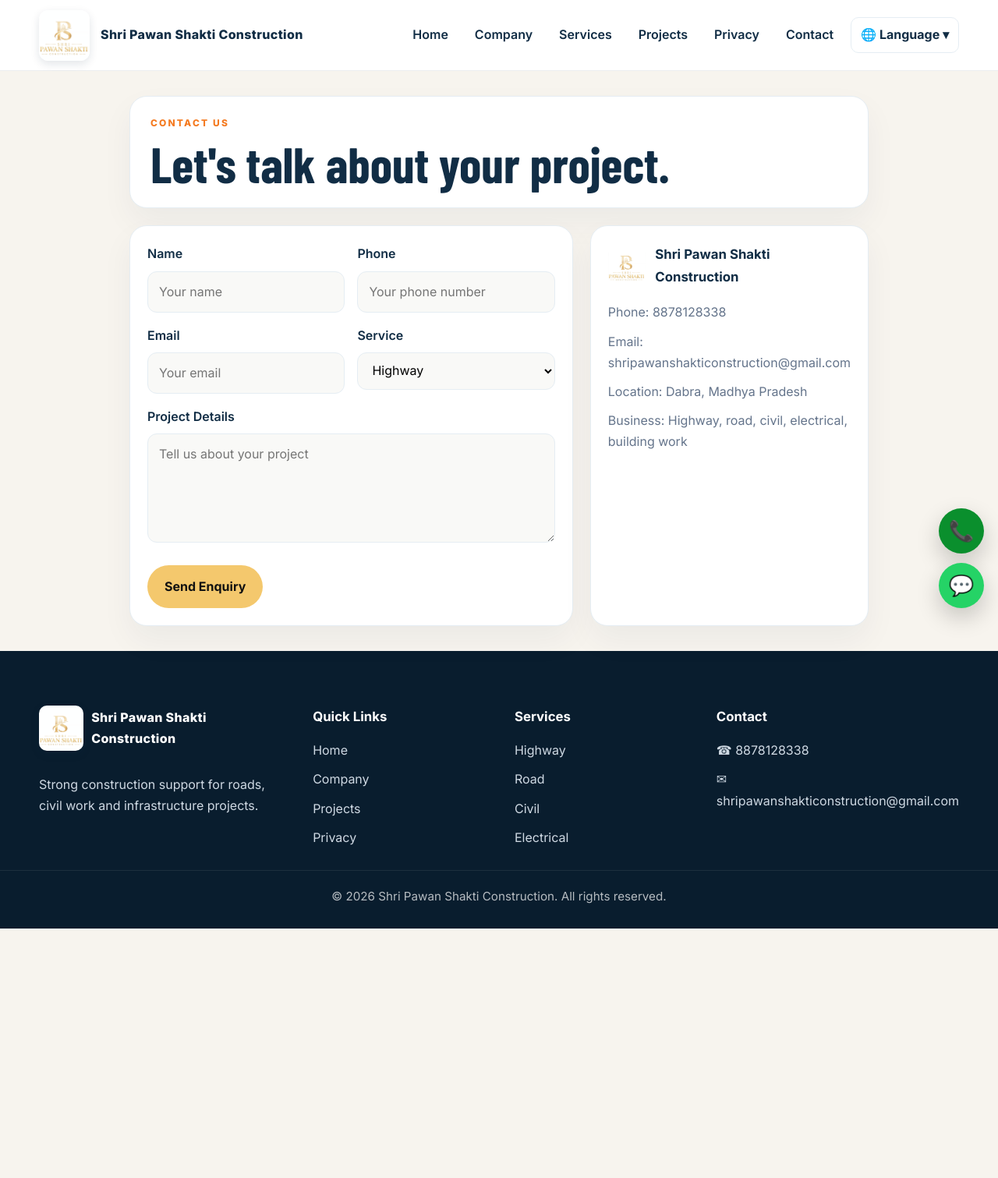
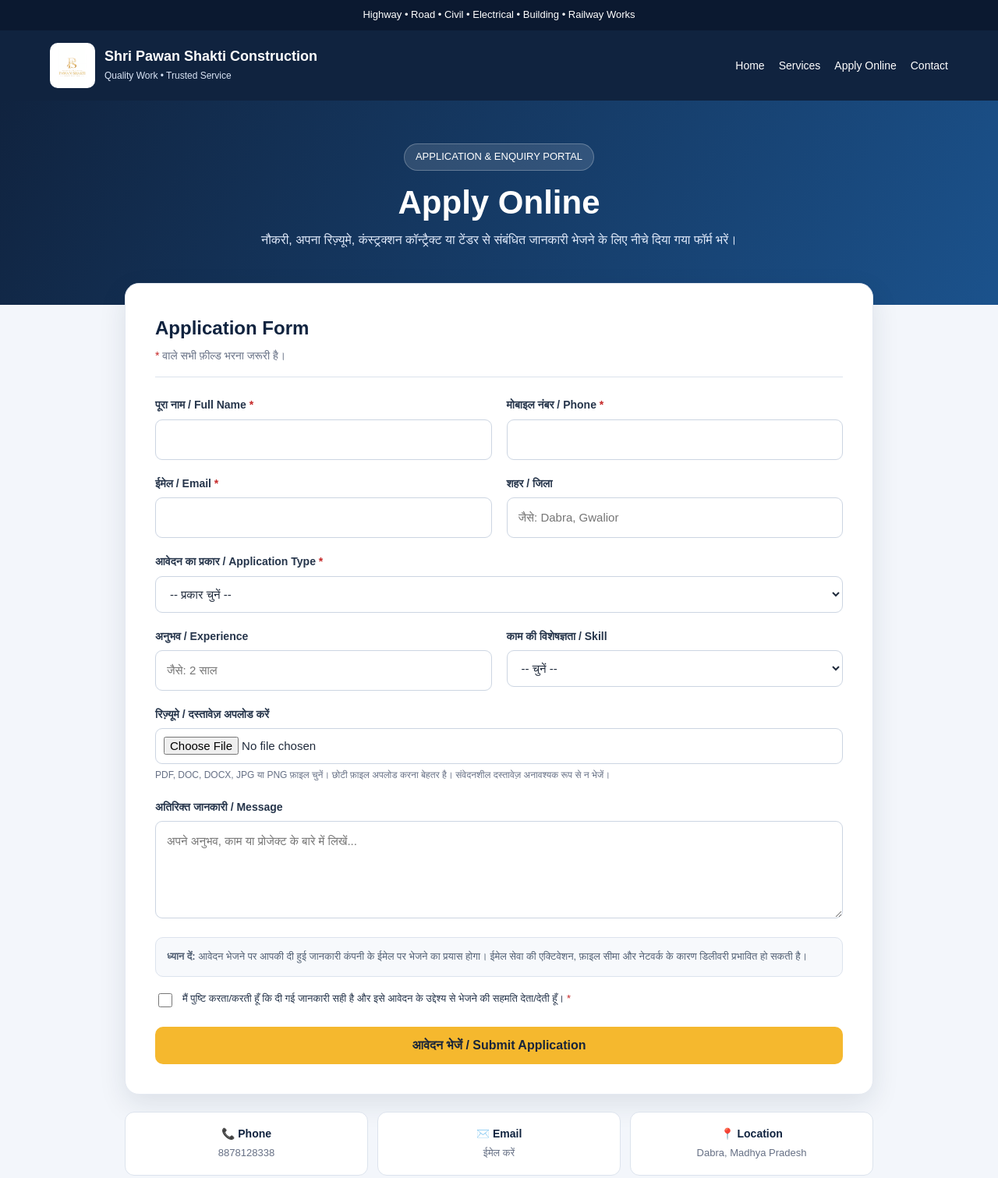
Before and after one commit to ShriPawanShakticonstruction/shripawanshakticonstruction.github.io, a website: page apply.html in a window 1280 px wide. Shown: the top 1511 px of the page at 78% size. Before the commit the page ends 1191 px from the top, so only its background shows below. Drawn offline with nearby package versions, Linux system fonts and the light colour scheme.

Commit message:
Update apply.html

```diff
--- a/apply.html
+++ b/apply.html
@@ -1,121 +1,516 @@
-<!doctype html>
-<html lang="en">
+
+<!DOCTYPE html>
+<html lang="hi">
 <head>
-  <meta charset="utf-8" />
-  <meta name="viewport" content="width=device-width,initial-scale=1" />
-  <title>Contact | Shri Pawan Shakti Construction</title>
-  <meta name="description" content="Contact Shri Pawan Shakti Construction for highway, civil, road, electrical and building projects." />
-  <link rel="preconnect" href="https://fonts.googleapis.com" />
-  <link rel="preconnect" href="https://fonts.gstatic.com" crossorigin />
-  <link href="https://fonts.googleapis.com/css2?family=Barlow+Condensed:wght@500;600;700&family=Inter:wght@400;500;600;700;800&display=swap" rel="stylesheet" />
-  <link rel="stylesheet" href="assets/style.css" />
+  <meta charset="UTF-8">
+  <meta name="viewport" content="width=device-width, initial-scale=1.0">
+  <meta name="theme-color" content="#10233f">
+  <meta name="description" content="Shri Pawan Shakti Construction में नौकरी, रिज़्यूमे, कंस्ट्रक्शन कॉन्ट्रैक्ट और टेंडर के लिए आवेदन करें।">
+  <title>Apply Online | Shri Pawan Shakti Construction</title>
+
   <style>
-    body{margin:0;background:#f7f4ee;color:#1c1c1c;font-family:Inter,Arial,sans-serif}.wrap{max-width:980px;margin:32px auto;padding:0 16px}.top-box{background:#fff;border:1px solid var(--line);border-radius:22px;padding:24px 26px;box-shadow:0 18px 40px rgba(17,45,69,.05)}.form-box{display:grid;grid-template-columns:1.3fr .7fr;gap:22px;margin-top:22px}.card{background:#fff;border:1px solid var(--line);border-radius:22px;padding:22px;box-shadow:0 18px 40px rgba(17,45,69,.05)}.row{display:grid;grid-template-columns:1fr 1fr;gap:16px}.label,form label{display:block;margin-bottom:8px;font-weight:600;color:var(--navy)}input,textarea,select{width:100%;padding:12px 14px;border:1px solid var(--line);border-radius:12px;background:#f9f9f7;font:inherit;box-sizing:border-box}textarea{min-height:140px;resize:vertical}.btn{display:inline-flex;align-items:center;justify-content:center;background:var(--gold);color:#111;border:none;border-radius:999px;padding:14px 22px;font-weight:700;cursor:pointer;text-decoration:none}.brand-line{display:flex;align-items:center;gap:12px}.brand-line img{width:50px;height:50px;border-radius:12px;object-fit:cover}.contact-list{list-style:none;padding:0;margin:18px 0 0;display:grid;gap:10px;color:var(--muted)}@media (max-width:740px){.form-box,.row{grid-template-columns:1fr}.top-box{padding:20px}}
-    .floating-actions { position: fixed; right: 18px; bottom: 20px; display: flex; flex-direction: column; gap: 12px; z-index: 2000; }
-    .float-btn { display:flex; align-items:center; justify-content:center; width:58px; height:58px; border-radius:50%; box-shadow:0 12px 30px rgba(0,0,0,0.2); color:white; font-size:26px; text-decoration:none; }
-    .call-btn { background:#0a8f2d; }
-    .wa-btn { background:#25D366; }
-    .lang-switcher { position:relative; }
-    .lang-trigger { background:#fff; border:1px solid var(--line); color:var(--navy); border-radius:10px; padding:8px 12px; cursor:pointer; font-weight:700; }
-    .lang-menu { position:absolute; right:0; top:45px; background:#fff; border:1px solid var(--line); border-radius:12px; padding:8px; min-width:180px; display:none; box-shadow:0 18px 40px rgba(17,45,69,0.08); z-index:50; }
-    .lang-switcher.open .lang-menu { display:block; }
-    .lang-option { width:100%; text-align:left; border:none; background:transparent; color:var(--navy); padding:8px 10px; border-radius:8px; cursor:pointer; }
-    .lang-option:hover { background:var(--light); }
+    :root {
+      --navy: #10233f;
+      --blue: #174b85;
+      --gold: #f5b82e;
+      --light: #f3f6fb;
+      --text: #202b3c;
+      --muted: #667085;
+      --border: #dce3ed;
+      --white: #ffffff;
+    }
+
+    * { box-sizing: border-box; }
+
+    html { scroll-behavior: smooth; }
+
+    body {
+      margin: 0;
+      font-family: Arial, Helvetica, sans-serif;
+      color: var(--text);
+      background: var(--light);
+      line-height: 1.6;
+    }
+
+    a { color: inherit; }
+
+    .topbar {
+      background: #0b1930;
+      color: #fff;
+      padding: 9px 16px;
+      text-align: center;
+      font-size: 13px;
+    }
+
+    header {
+      background: var(--navy);
+      color: white;
+      padding: 16px 5%;
+      display: flex;
+      align-items: center;
+      justify-content: space-between;
+      gap: 18px;
+      flex-wrap: wrap;
+    }
+
+    .brand {
+      display: flex;
+      align-items: center;
+      gap: 12px;
+      text-decoration: none;
+      min-width: 0;
+    }
+
+    .brand img {
+      width: 58px;
+      height: 58px;
+      object-fit: contain;
+      background: white;
+      border-radius: 10px;
+    }
+
+    .brand-name {
+      font-size: 18px;
+      font-weight: 800;
+      line-height: 1.3;
+    }
+
+    .brand-subtitle {
+      color: #d9e4f5;
+      font-size: 12px;
+      margin-top: 4px;
+    }
+
+    nav {
+      display: flex;
+      gap: 18px;
+      flex-wrap: wrap;
+    }
+
+    nav a {
+      color: white;
+      font-size: 14px;
+      text-decoration: none;
+    }
+
+    nav a:hover { color: var(--gold); }
+
+    .hero {
+      background: linear-gradient(120deg, #10233f, #1b528c);
+      color: white;
+      text-align: center;
+      padding: 55px 18px 70px;
+    }
+
+    .hero .tag {
+      display: inline-block;
+      background: rgba(255,255,255,.12);
+      border: 1px solid rgba(255,255,255,.25);
+      border-radius: 30px;
+      padding: 6px 14px;
+      font-size: 13px;
+    }
+
+    .hero h1 {
+      margin: 16px 0 10px;
+      font-size: clamp(28px, 5vw, 42px);
+      line-height: 1.2;
+    }
+
+    .hero p {
+      max-width: 680px;
+      margin: 0 auto;
+      color: #e1eafa;
+    }
+
+    main {
+      width: min(960px, 92%);
+      margin: -28px auto 45px;
+      position: relative;
+    }
+
+    .form-card {
+      background: var(--white);
+      border: 1px solid #e4e9f1;
+      border-radius: 18px;
+      padding: clamp(20px, 5vw, 38px);
+      box-shadow: 0 12px 35px rgba(16,35,63,.10);
+    }
+
+    .section-heading {
+      margin-bottom: 24px;
+      padding-bottom: 16px;
+      border-bottom: 1px solid var(--border);
+    }
+
+    .section-heading h2 {
+      margin: 0 0 5px;
+      font-size: 24px;
+      color: var(--navy);
+    }
+
+    .section-heading p {
+      margin: 0;
+      color: var(--muted);
+      font-size: 14px;
+    }
+
+    .grid {
+      display: grid;
+      grid-template-columns: repeat(2, minmax(0, 1fr));
+      gap: 19px;
+    }
+
+    .field {
+      display: flex;
+      flex-direction: column;
+      gap: 7px;
+      min-width: 0;
+    }
+
+    .full { grid-column: 1 / -1; }
+
+    label {
+      font-size: 14px;
+      font-weight: 700;
+      color: #26354b;
+    }
+
+    .required { color: #c62828; }
+
+    input, select, textarea {
+      display: block;
+      width: 100%;
+      min-width: 0;
+      padding: 13px 14px;
+      border: 1px solid #ccd5e2;
+      border-radius: 9px;
+      background: #fff;
+      color: #202b3c;
+      font: inherit;
+      font-size: 15px;
+      outline: none;
+    }
+
+    input:focus, select:focus, textarea:focus {
+      border-color: var(--blue);
+      box-shadow: 0 0 0 3px rgba(23,75,133,.12);
+    }
+
+    input[type="file"] { padding: 10px; }
+
+    textarea {
+      min-height: 125px;
+      resize: vertical;
+    }
+
+    .hint {
+      font-size: 12px;
+      color: var(--muted);
+      margin-top: -2px;
+    }
+
+    .notice {
+      margin: 24px 0 18px;
+      background: #f7f9fc;
+      border: 1px solid var(--border);
+      padding: 14px;
+      border-radius: 10px;
+      font-size: 13px;
+      color: #526074;
+    }
+
+    .consent {
+      display: flex;
+      align-items: flex-start;
+      gap: 10px;
+      font-size: 13px;
+      font-weight: 400;
+    }
+
+    .consent input {
+      width: 18px;
+      height: 18px;
+      flex: 0 0 18px;
+      margin-top: 3px;
+    }
+
+    .submit-btn {
+      width: 100%;
+      margin-top: 22px;
+      padding: 15px 20px;
+      background: var(--gold);
+      border: 0;
+      border-radius: 10px;
+      color: #18243a;
+      font-size: 16px;
+      font-weight: 800;
+      cursor: pointer;
+    }
+
+    .submit-btn:hover { background: #e9a915; }
+
+    .contact-strip {
+      display: grid;
+      grid-template-columns: repeat(3, minmax(0, 1fr));
+      gap: 12px;
+      margin-top: 22px;
+    }
+
+    .contact-item {
+      text-align: center;
+      background: white;
+      border: 1px solid var(--border);
+      border-radius: 12px;
+      padding: 16px 10px;
+      overflow-wrap: anywhere;
+    }
+
+    .contact-item strong {
+      display: block;
+      color: var(--navy);
+      font-size: 14px;
+    }
+
+    .contact-item a, .contact-item span {
+      color: var(--muted);
+      font-size: 13px;
+      text-decoration: none;
+    }
+
+    footer {
+      background: #0b1930;
+      color: #dce5f2;
+      text-align: center;
+      padding: 25px 16px;
+      font-size: 13px;
+    }
+
+    footer p { margin: 5px; }
+
+    @media (max-width: 640px) {
+      header { padding: 14px 4%; }
+      .brand-name { font-size: 15px; }
+      .brand img { width: 48px; height: 48px; }
+      nav { gap: 12px; }
+      nav a { font-size: 13px; }
+      .hero { padding: 42px 16px 55px; }
+      .grid { grid-template-columns: 1fr; }
+      .full { grid-column: auto; }
+      .contact-strip { grid-template-columns: 1fr; }
+      .form-card { border-radius: 14px; }
+    }
   </style>
 </head>
+
 <body>
-  <header class="site-header">
-    <div class="container nav-wrap">
-      <a href="index.html" class="brand"><img src="assets/IMG-20260927-WA7171.jpg" alt="logo" /><span>Shri Pawan Shakti Construction</span></a>
-      <nav class="main-nav">
-        <button class="mobile-toggle" aria-label="Toggle menu">☰</button>
-        <div class="nav-links">
-          <a href="index.html" data-i18n="nav_home">Home</a>
-          <a href="company.html" class="active" data-i18n="nav_company">Company</a>
-          <div class="dropdown">
-            <button class="drop-trigger" type="button" data-i18n="nav_services">Services ▾</button>
-            <div class="dropdown-menu">
-              <a href="highway.html">Highway</a>
-              <a href="road.html">Road</a>
-              <a href="civil.html">Civil</a>
-              <a href="electrical.html">Electrical</a>
-              <a href="building.html">Building</a>
-              <a href="railway.html">Railway</a>
-              <a href="construction.html">Construction</a>
-            </div>
+  <div class="topbar">
+    Highway • Road • Civil • Electrical • Building • Railway Works
+  </div>
+
+  <header>
+    <a class="brand" href="index.html" aria-label="Home">
+      <img
+        src="assets/IMG-20260927-WA7171.jpg"
+        alt="Shri Pawan Shakti Construction Logo"
+        onerror="this.style.display='none'"
+      >
+      <div>
+        <div class="brand-name">Shri Pawan Shakti Construction</div>
+        <div class="brand-subtitle">Quality Work • Trusted Service</div>
+      </div>
+    </a>
+
+    <nav aria-label="Main navigation">
+      <a href="index.html">Home</a>
+      <a href="index.html#services">Services</a>
+      <a href="apply.html" aria-current="page">Apply Online</a>
+      <a href="contact.html">Contact</a>
+    </nav>
+  </header>
+
+  <section class="hero">
+    <span class="tag">APPLICATION & ENQUIRY PORTAL</span>
+    <h1>Apply Online</h1>
+    <p>
+      नौकरी, अपना रिज़्यूमे, कंस्ट्रक्शन कॉन्ट्रैक्ट या टेंडर से संबंधित
+      जानकारी भेजने के लिए नीचे दिया गया फॉर्म भरें।
+    </p>
+  </section>
+
+  <main>
+    <section class="form-card">
+      <div class="section-heading">
+        <h2>Application Form</h2>
+        <p><span class="required">*</span> वाले सभी फ़ील्ड भरना जरूरी है।</p>
+      </div>
+
+      <!-- FormSubmit email delivery endpoint -->
+      <form
+        action="https://formsubmit.co/shripawanshakticonstruction@gmail.com"
+        method="POST"
+        enctype="multipart/form-data"
+      >
+        <input type="hidden" name="_subject"
+               value="New Application - Shri Pawan Shakti Construction">
+        <input type="hidden" name="_template" value="table">
+        <input type="hidden" name="_captcha" value="true">
+
+        <div class="grid">
+          <div class="field">
+            <label for="fullName">पूरा नाम / Full Name <span class="required">*</span></label>
+            <input id="fullName" name="Full Name" type="text"
+                   autocomplete="name" maxlength="100" required>
           </div>
-          <a href="gallery.html" data-i18n="nav_projects">Projects</a>
-          <a href="privacy.html" data-i18n="nav_privacy">Privacy</a>
-          <a href="apply.html" class="active" data-i18n="nav_contact">Contact</a>
 
-          <div class="lang-switcher">
-            <button type="button" class="lang-trigger" aria-label="Select language">🌐 <span data-i18n="lang_label">Language</span> ▾</button>
-            <div class="lang-menu">
-              <button type="button" class="lang-option" data-lang="en">English</button>
-              <button type="button" class="lang-option" data-lang="hi">हिन्दी</button>
-              <button type="button" class="lang-option" data-lang="ta">தமிழ்</button>
-              <button type="button" class="lang-option" data-lang="te">తెలుగు</button>
-              <button type="button" class="lang-option" data-lang="kn">ಕನ್ನಡ</button>
-              <button type="button" class="lang-option" data-lang="ml">മലയാളം</button>
-              <button type="button" class="lang-option" data-lang="mr">मराठी</button>
-              <button type="button" class="lang-option" data-lang="gu">ગુજરાતી</button>
-              <button type="button" class="lang-option" data-lang="bn">বাংলা</button>
-              <button type="button" class="lang-option" data-lang="pa">ਪੰਜਾਬੀ</button>
-              <button type="button" class="lang-option" data-lang="or">ଓଡ଼ିଆ</button>
-              <button type="button" class="lang-option" data-lang="ru">Русский</button>
-              <button type="button" class="lang-option" data-lang="fr">Français</button>
-            </div>
+          <div class="field">
+            <label for="phone">मोबाइल नंबर / Phone <span class="required">*</span></label>
+            <input id="phone" name="Phone" type="tel"
+                   autocomplete="tel" inputmode="tel"
+                   pattern="[+0-9() -]{10,18}" maxlength="18" required>
+          </div>
+
+          <div class="field">
+            <label for="email">ईमेल / Email <span class="required">*</span></label>
+            <input id="email" name="Email" type="email"
+                   autocomplete="email" maxlength="150" required>
+          </div>
+
+          <div class="field">
+            <label for="city">शहर / जिला</label>
+            <input id="city" name="City" type="text"
+                   autocomplete="address-level2" maxlength="100"
+                   placeholder="जैसे: Dabra, Gwalior">
+          </div>
+
+          <div class="field full">
+            <label for="applicationType">आवेदन का प्रकार / Application Type <span class="required">*</span></label>
+            <select id="applicationType" name="Application Type" required>
+              <option value="">-- प्रकार चुनें --</option>
+              <option value="Job / Employment">Job / Employment</option>
+              <option value="Construction Contract">Construction Contract</option>
+              <option value="Government Tender">Government Tender</option>
+              <option value="Subcontract Work">Subcontract Work</option>
+              <option value="General Enquiry">General Enquiry</option>
+            </select>
+          </div>
+
+          <div class="field">
+            <label for="experience">अनुभव / Experience</label>
+            <input id="experience" name="Experience" type="text"
+                   maxlength="100" placeholder="जैसे: 2 साल">
+          </div>
+
+          <div class="field">
+            <label for="speciality">काम की विशेषज्ञता / Skill</label>
+            <select id="speciality" name="Speciality">
+              <option value="">-- चुनें --</option>
+              <option>Highway / Road Work</option>
+              <option>Civil Engineering</option>
+              <option>Electrical Work</option>
+              <option>Building Construction</option>
+              <option>Railway Work</option>
+              <option>Machine Operator / Driver</option>
+              <option>Labour / Supervisor</option>
+              <option>Accounts / Office Work</option>
+              <option>Other</option>
+            </select>
+          </div>
+
+          <div class="field full">
+            <label for="resume">रिज़्यूमे / दस्तावेज़ अपलोड करें</label>
+            <input
+              id="resume"
+              name="attachment"
+              type="file"
+              accept=".pdf,.doc,.docx,.jpg,.jpeg,.png"
+            >
+            <span class="hint">
+              PDF, DOC, DOCX, JPG या PNG फ़ाइल चुनें। छोटी फ़ाइल अपलोड करना बेहतर है।
+              संवेदनशील दस्तावेज़ अनावश्यक रूप से न भेजें।
+            </span>
+          </div>
+
+          <div class="field full">
+            <label for="message">अतिरिक्त जानकारी / Message</label>
+            <textarea id="message" name="Message" maxlength="3000"
+              placeholder="अपने अनुभव, काम या प्रोजेक्ट के बारे में लिखें..."></textarea>
           </div>
         </div>
-      </nav>
-    </div>
-  </header>
 
-  <main class="wrap">
-    <div class="top-box">
-      <p class="eyebrow accent" style="margin:0 0 10px;">Contact us</p>
-      <h1 style="margin:0; font-family:'Barlow Condensed',sans-serif; font-size:clamp(2.4rem,5vw,4rem); color:var(--navy); line-height:1;">Let's talk about your project.</h1>
-    </div>
+        <div class="notice">
+          <strong>ध्यान दें:</strong> आवेदन भेजने पर आपकी दी हुई जानकारी कंपनी के
+          ईमेल पर भेजने का प्रयास होगा। ईमेल सेवा की एक्टिवेशन, फ़ाइल सीमा और
+          नेटवर्क के कारण डिलीवरी प्रभावित हो सकती है।
+        </div>
 
-    <div class="form-box">
-      <div class="card">
-        <form>
-          <div class="row">
-            <div><label>Name</label><input type="text" placeholder="Your name" /></div>
-            <div><label>Phone</label><input type="tel" placeholder="Your phone number" /></div>
-          </div>
-          <div class="row" style="margin-top:16px;">
-            <div><label>Email</label><input type="email" placeholder="Your email" /></div>
-            <div><label>Service</label><select><option>Highway</option><option>Road</option><option>Civil</option><option>Electrical</option><option>Building</option><option>Railway</option></select></div>
-          </div>
-          <div style="margin-top:16px;"><label>Project Details</label><textarea placeholder="Tell us about your project"></textarea></div>
-          <div style="margin-top:20px;"><button type="submit" class="btn" data-i18n="cta_send_enquiry">Send Enquiry</button></div>
-        </form>
+        <label class="consent">
+          <input type="checkbox" name="Consent"
+                 value="Applicant agrees to submit the provided information"
+                 required>
+          <span>मैं पुष्टि करता/करती हूँ कि दी गई जानकारी सही है और इसे आवेदन के उद्देश्य से भेजने की सहमति देता/देती हूँ। <span class="required">*</span></span>
+        </label>
+
+        <button class="submit-btn" type="submit">
+          आवेदन भेजें / Submit Application
+        </button>
+      </form>
+    </section>
+
+    <section class="contact-strip" aria-label="Contact information">
+      <div class="contact-item">
+        <strong>📞 Phone</strong>
+        <a href="tel:8878128338">8878128338</a>
       </div>
-
-      <div class="card">
-        <div class="brand-line"><img src="assets/IMG-20260927-WA7171.jpg" alt="logo" /><strong style="color:var(--navy);font-size:1.05rem;">Shri Pawan Shakti Construction</strong></div>
-        <ul class="contact-list" style="margin-top:18px;">
-          <li>Phone: 8878128338</li>
-          <li>Email: shripawanshakticonstruction@gmail.com</li>
-          <li>Location: Dabra, Madhya Pradesh</li>
-          <li>Business: Highway, road, civil, electrical, building work</li>
-        </ul>
+      <div class="contact-item">
+        <strong>✉️ Email</strong>
+        <a href="mailto:shripawanshakticonstruction@gmail.com">
+          ईमेल करें
+        </a>
       </div>
-    </div>
+      <div class="contact-item">
+        <strong>📍 Location</strong>
+        <span>Dabra, Madhya Pradesh</span>
+      </div>
+    </section>
   </main>
 
-  <footer class="site-footer">
-    <div class="container footer-grid">
-      <div><a href="index.html" class="brand footer-brand"><img src="assets/IMG-20260927-WA7171.jpg" alt="logo" /><span>Shri Pawan Shakti Construction</span></a><p>Strong construction support for roads, civil work and infrastructure projects.</p></div>
-      <div><h4 data-i18n="footer_quicklinks">Quick Links</h4><ul><li><a href="index.html" data-i18n="nav_home">Home</a></li><li><a href="company.html" data-i18n="nav_company">Company</a></li><li><a href="gallery.html" data-i18n="nav_projects">Projects</a></li><li><a href="privacy.html" data-i18n="nav_privacy">Privacy</a></li></ul></div>
-      <div><h4 data-i18n="footer_services">Services</h4><ul><li><a href="highway.html">Highway</a></li><li><a href="road.html">Road</a></li><li><a href="civil.html">Civil</a></li><li><a href="electrical.html">Electrical</a></li></ul></div>
-      <div><h4 data-i18n="footer_contact">Contact</h4><ul><li>☎ 8878128338</li><li>✉ shripawanshakticonstruction@gmail.com</li></ul></div>
-    </div>
-    <div class="copyright">© 2026 Shri Pawan Shakti Construction. All rights reserved.</div>
+  <footer>
+    <p><strong>Shri Pawan Shakti Construction</strong></p>
+    <p>Highway, Road, Civil, Electrical, Building & Railway Works</p>
+    <p>© <span id="year"></span> Shri Pawan Shakti Construction. All rights reserved.</p>
   </footer>
 
-  <div class="floating-actions"><a class="float-btn call-btn" href="tel:8878128338" aria-label="Call now">📞</a><a class="float-btn wa-btn" href="https://wa.me/918878128338" target="_blank" rel="noopener" aria-label="WhatsApp">💬</a></div>
-  <script src="assets/main.js"></script>
+  <script>
+    document.getElementById("year").textContent = new Date().getFullYear();
+
+    document.getElementById("resume").addEventListener("change", function () {
+      const file = this.files && this.files[0];
+      if (!file) return;
+
+      const allowedTypes = [
+        "application/pdf",
+        "application/msword",
+        "application/vnd.openxmlformats-officedocument.wordprocessingml.document",
+        "image/jpeg",
+        "image/png"
+      ];
+
+      const allowedExtensions = /\.(pdf|doc|docx|jpg|jpeg|png)$/i;
+
+      if (!allowedExtensions.test(file.name) ||
+          (file.type && !allowedTypes.includes(file.type))) {
+        alert("कृपया PDF, DOC, DOCX, JPG या PNG फ़ाइल चुनें।");
+        this.value = "";
+        return;
+      }
+
+      const maxSize = 5 * 1024 * 1024;
+      if (file.size > maxSize) {
+        alert("फ़ाइल 5 MB से छोटी रखें और फिर से चुनें।");
+        this.value = "";
+      }
+    });
+  </script>
 </body>
 </html>
```
